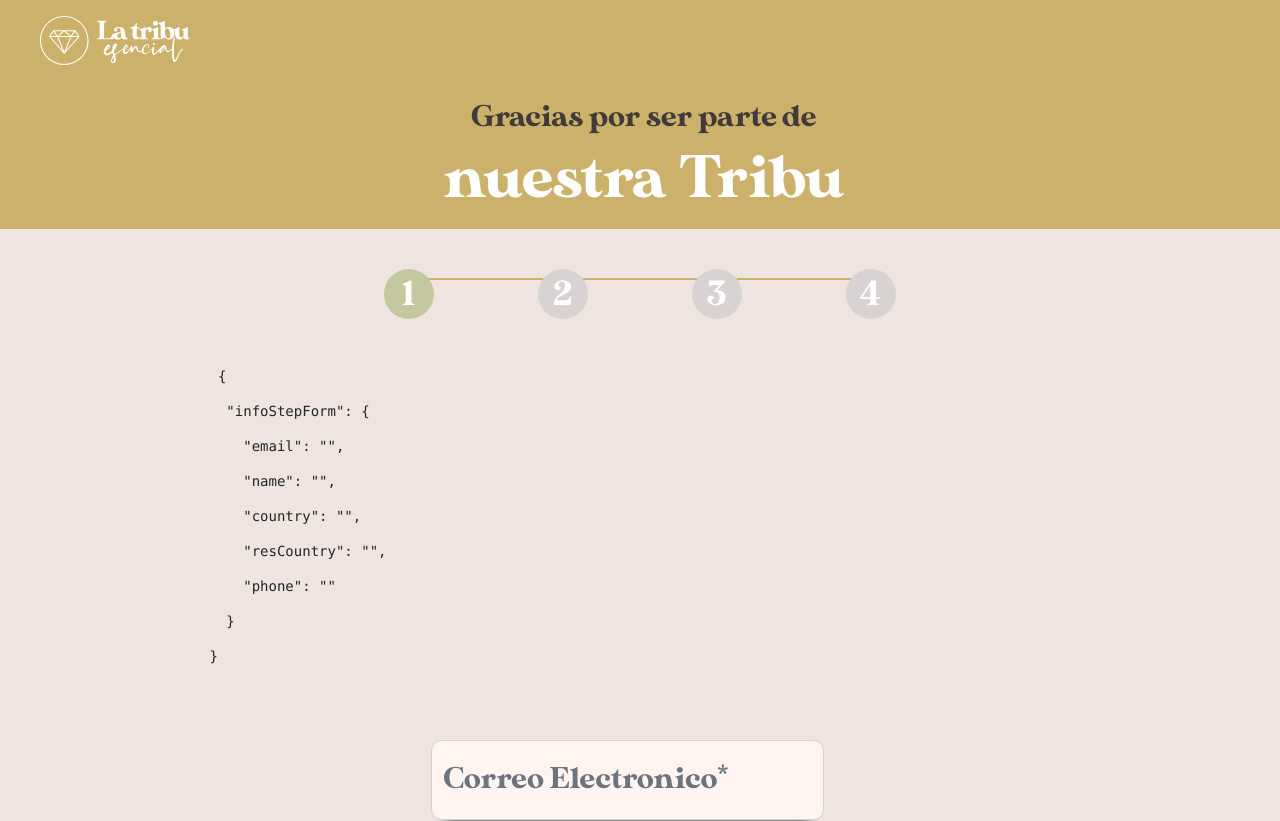
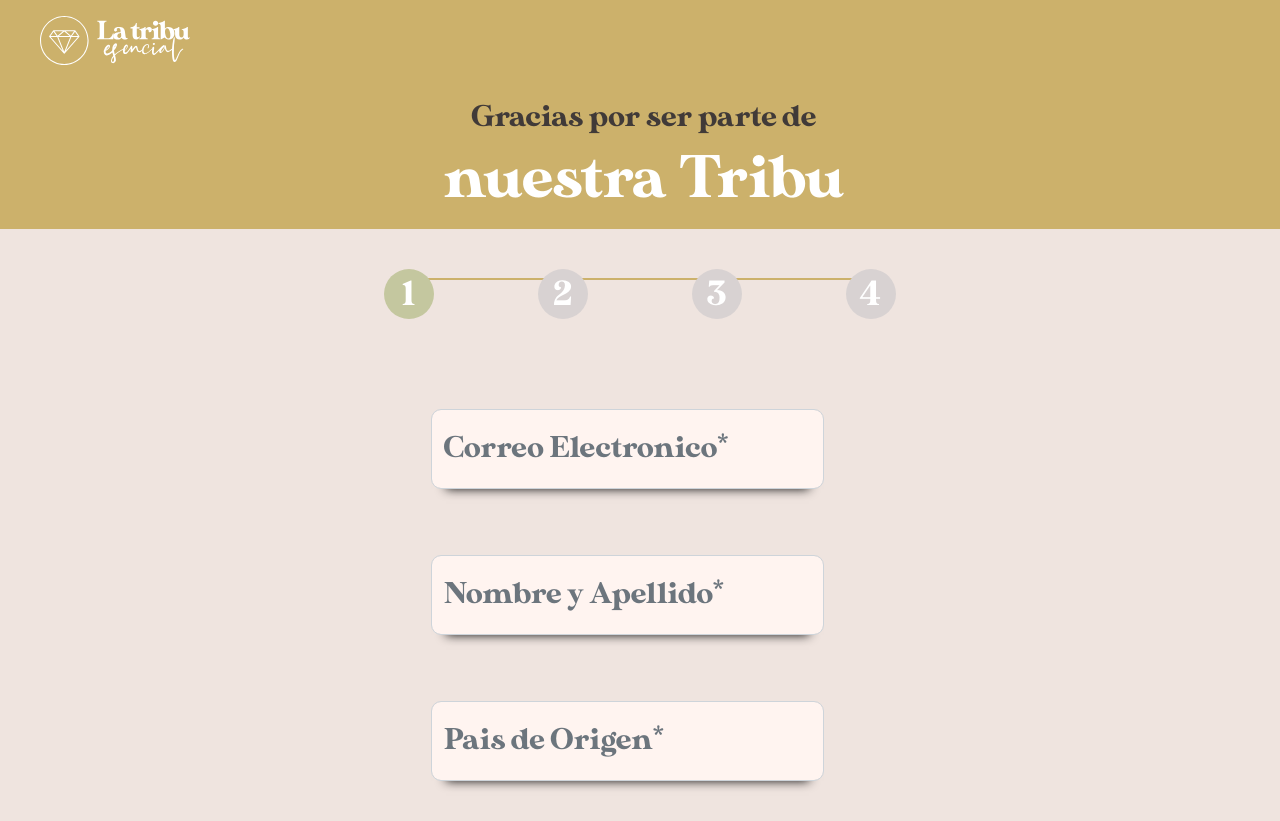
Before and after one commit to lguerrero01/latribuesencial, an Angular app in the folder frontend/: page /pasos in a window 1280 px wide. Shown: the top 821 px of the page. Built offline with nearby package versions, Linux system fonts and the light colour scheme; a web font is replaced by a local one.

Commit message:
overflow-hidden

```diff
--- a/frontend/src/app/components/adviser/adviser.component.html
+++ b/frontend/src/app/components/adviser/adviser.component.html
@@ -7,7 +7,7 @@
     </span>
   </div>
   <ng-container [formGroup]="adviserForm">
-    <pre> {{ adviserForm.value | json }}</pre>
+    <!-- <pre> {{ adviserForm.value | json }}</pre> -->
 
     <fieldset *ngIf="step == 1" [ngClass]="
         status
--- a/frontend/src/app/components/adviser/adviser.component.ts
+++ b/frontend/src/app/components/adviser/adviser.component.ts
@@ -44,7 +44,7 @@ export class AdviserComponent implements OnInit {
   }
 
   public next() {
-    if (this.step == 6) {
+    if (this.step == 5) {
       console.log("enviando form de adviser", this.adviserForm.value);
       this.router.navigate(["/despedida"]);
       return;
--- a/frontend/src/app/components/client/client.component.html
+++ b/frontend/src/app/components/client/client.component.html
@@ -7,7 +7,7 @@
     </span>
   </div>
   <ng-container [formGroup]="clientForm">
-    <pre> {{ clientForm.value | json }}</pre>
+    <!-- <pre> {{ clientForm.value | json }}</pre> -->
     <fieldset
       *ngIf="step == 1"
       [ngClass]="
--- a/frontend/src/app/components/stepper/step1/step1.component.html
+++ b/frontend/src/app/components/stepper/step1/step1.component.html
@@ -1,4 +1,4 @@
-<div class="container justify-content-center">
+<div class="container justify-content-center ">
   <div class="row">
     <form class="form1" autocomplete="off" [formGroup]="form1">
       <!-- Campo de Email -->
--- a/frontend/src/app/components/stepper/step2/step2.component.html
+++ b/frontend/src/app/components/stepper/step2/step2.component.html
@@ -1,4 +1,4 @@
-<div class="container step2">
+<div class="container step2 ">
 
   <div class="col">
     <div class="row">
--- a/frontend/src/app/components/stepper/step4/step4.component.html
+++ b/frontend/src/app/components/stepper/step4/step4.component.html
@@ -1,5 +1,5 @@
-<div class="container">
-  <div class="col justify-content-center">
+<div class="container ">
+  <div class="col justify-content-center ">
     <div class="row text-center">
       <h2>¿Cómo te gustaría comenzar con nosotras?</h2>
     </div>
--- a/frontend/src/app/components/stepper/stepper.component.html
+++ b/frontend/src/app/components/stepper/stepper.component.html
@@ -16,9 +16,9 @@
       <li [ngClass]="step == 4 ? 'active' : 'inactive'"></li>
     </ul>
   </div>
-  <div class="col-md-6 col-md-offset-3">
+  <div class="col-md-6 col-md-offset-3 overflow-hidden">
     <ng-container [formGroup]="stepForm">
-      <pre> {{ stepForm.value | json }}</pre>
+      <!-- <pre> {{ stepForm.value | json }}</pre> -->
       <!------------------- Step 1 Start ----------------------->
       <fieldset
         *ngIf="step == 1"
```
